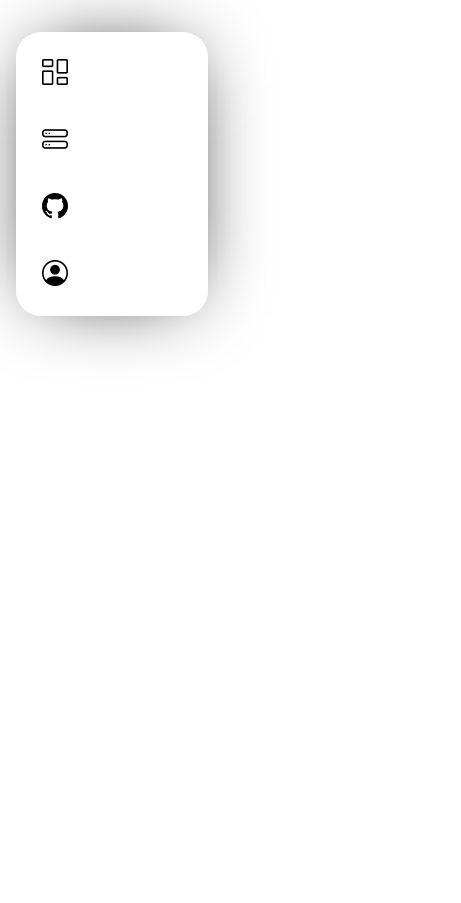
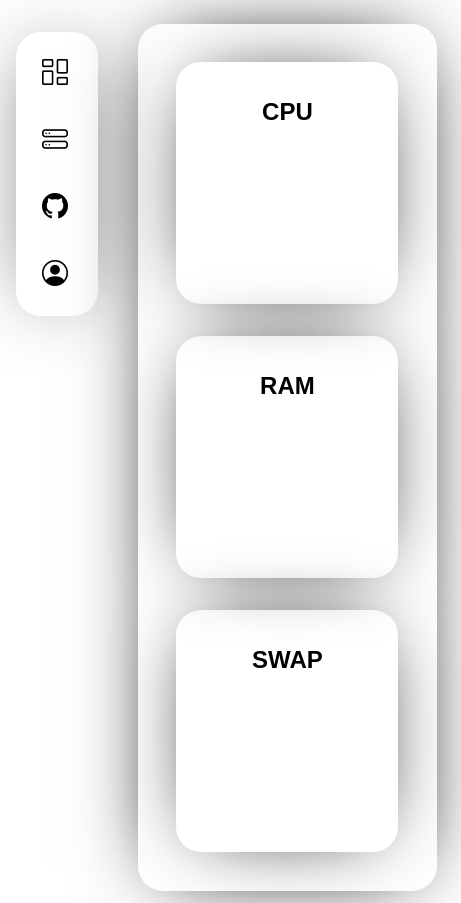
Before and after one commit to AllRedCat/AllRedCat.github.io, a React (Create React App) app in the folder Study/: page / in a window 390 px wide. Shown: the whole page, 461 px wide, since content can reach past the window. Before the commit the page ends 844 px from the top, so only its background shows below. Built offline with nearby package versions, Linux system fonts and the light colour scheme.

Commit message:
Ajusting responsive

```diff
--- a/Study/src/App.js
+++ b/Study/src/App.js
@@ -58,6 +58,8 @@ function App() {
     case "/about":
       content = <About />
       break;
+    default:
+      content = <Dashboard />
   }
 
   return (
--- a/Study/src/NavBar.css
+++ b/Study/src/NavBar.css
@@ -55,7 +55,7 @@ a:hover{
         display: none;
     }
 
-    button{
-        width: 46px;
+    a{
+        width: 30px;
     }
 }
```
Also changed, not shown: 2 other files (tests, documents, lock files or other folders).
